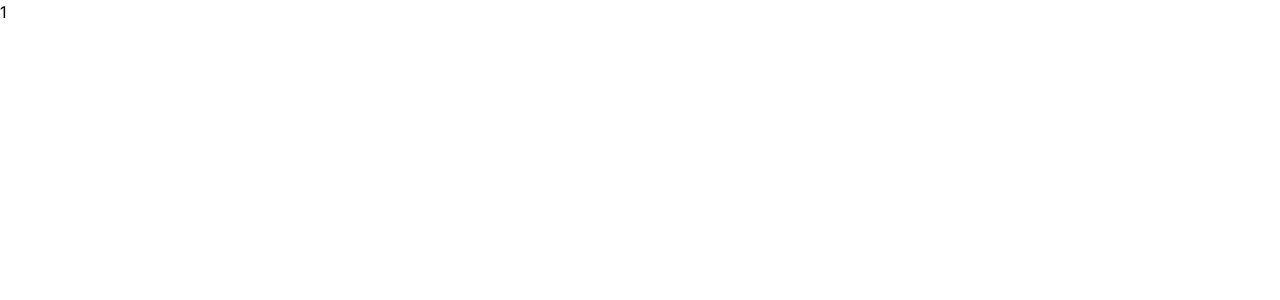
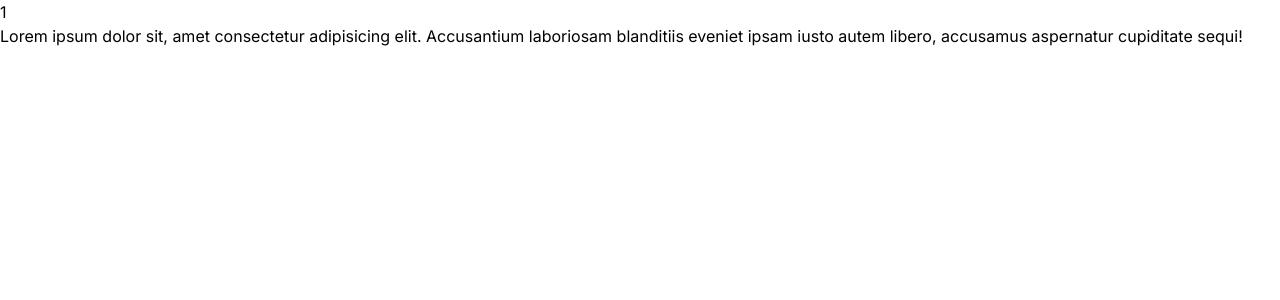
Before and after one commit to alejandroisa71/mygimia, a Next.js app: page /results/1 in a window 1280 px wide. Shown: the top 300 px of the page. Built offline with nearby package versions, Linux system fonts and the light colour scheme.

Commit message:
Add file for download

```diff
--- a/src/app/components/ResultCard.jsx
+++ b/src/app/components/ResultCard.jsx
@@ -2,12 +2,14 @@ import Link from "next/link";
 
 const ResultCard = ({ result }) => {
   console.log(result);
+  const {date}= result
   return (
     <div className=" m-2 flex hover:bg-orange-400">
       <p>
         {result.id}. {result.date}
       </p>
-      <Link href={`/results/${result.id}`}>Download</Link>
+      <Link href="/01-09-2023.pdf" target='_blank' download='01-09-2023.pdf'>Download</Link>
+      {/* href={`/results/${result.id}`} */}
     </div>
   );
 };
--- a/src/app/results/[resultId]/page.jsx
+++ b/src/app/results/[resultId]/page.jsx
@@ -2,7 +2,9 @@
 const Page = ({params}) => {
 
   return (
-    <div>{params.resultId}</div>
+    <div>{params.resultId}
+    <p>Lorem ipsum dolor sit, amet consectetur adipisicing elit. Accusantium laboriosam blanditiis eveniet ipsam iusto autem libero, accusamus aspernatur cupiditate sequi!</p>
+    </div>
   )
 }
 
```
Also changed, not shown: 1 other file (tests, documents, lock files or other folders).
